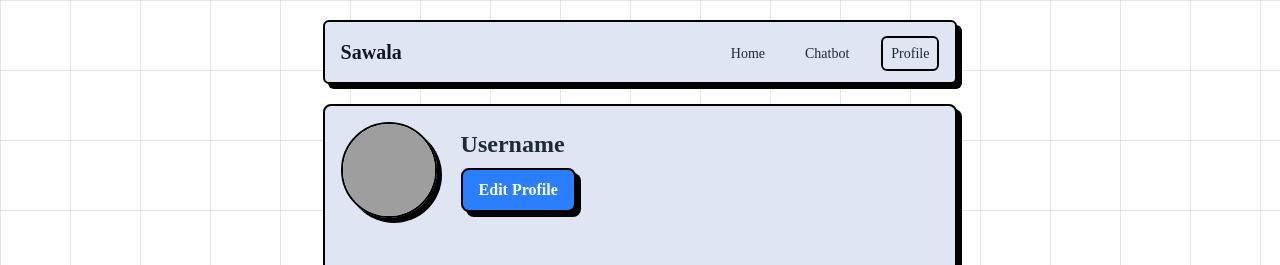
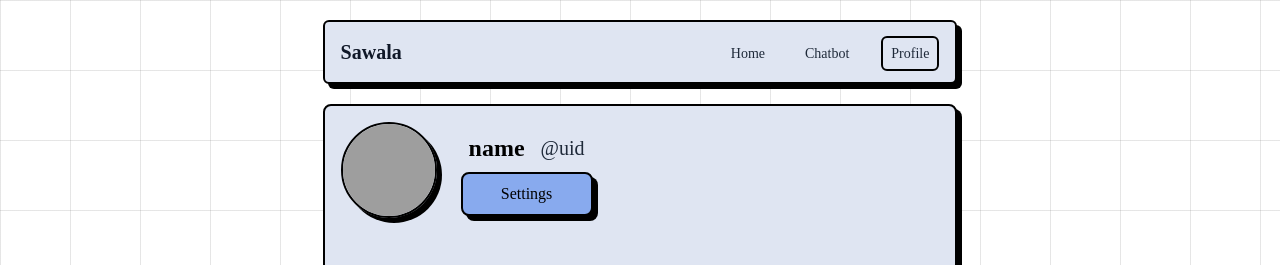
Before and after one commit to Sawala-Apps/Frontend, a PHP site: page /pages/profile.php in a window 1280 px wide. Shown: the top 265 px of the page. Run offline with PHP 8.4, Linux system fonts and the light colour scheme; some web fonts are replaced; grey boxes are pictures that could not be loaded.

Commit message:
edit & change password ui

```diff
--- a/pages/profile.php
+++ b/pages/profile.php
@@ -15,19 +15,21 @@
         <main class="container mx-auto flex flex-col items-center">
             <?php include '../includes/header.php'; ?>
             <div class="flex flex-col space-y-4 w-[80%] max-lg:w-[100%] border-brutal shadow-brutal rounded-lg p-4 bg-[#DFE5F2]">
-                <div class="flex items-center space-x-6 mb-8">
-                    <div class="w-24 h-24 rounded-full overflow-hidden border-4 border-brutal shadow-brutal">
-                        <img src="https://media.tenor.com/VGVjPI0mDS4AAAAe/hanni.png" alt="Profile Picture" class="w-full h-full object-cover">
-                    </div>
-                    <div class="flex flex-col">
-                        <span class="text-gray-800 text-2xl font-bold">Username</span>
-                        <button class="mt-2 px-4 py-2 bg-blue-500 text-white font-bold rounded-lg shadow-brutal hover:bg-blue-600 border-brutal">
-                            Edit Profile
-                        </button>
+                <div class="flex flex-row items-center justify-between w-full mb-8">
+                    <div class="flex flex-row items-center space-x-6">
+                        <div class="w-24 h-24 rounded-full overflow-hidden border-4 border-brutal shadow-brutal">
+                            <img src="https://media.tenor.com/VGVjPI0mDS4AAAAe/hanni.png" alt="Profile Picture" class="w-full h-full object-cover">
+                        </div>
+                        <div class="flex flex-col">
+                        <div class="flex flex-row p-2 items-center justify-center">
+                        <span class="text-black text-2xl font-bold">name</span>
+                        <span class="text-gray-800 text-xl ml-4">@uid</span>
+                        </div>
+                        <button id="settingsButton" class="px-4 py-2 bg-[#88AAEE] hover:bg-blue-600 text-black rounded-lg shadow-brutal btn-brutal border-brutal">Settings</button>
+                        </div>
                     </div>
                 </div>
 
-                <!-- jang gambar bos -->
                 <div class="grid grid-cols-3 gap-4 p-4">
                     <div class="relative group">
                         <div class="w-full h-32 overflow-hidden rounded-lg border-brutal">
@@ -57,6 +59,73 @@
             </div>
         </main>
     </div>
+
+    <div id="settingsModal" class="fixed inset-0 bg-black bg-opacity-20 flex justify-center items-center hidden">
+        <div class="bg-white p-6 rounded-lg shadow-lg w-96">
+            <div class="flex flex-row">
+            <h2 class="text-xl font-bold mb-4">Settings</h2>
+            <h2 class="ml-auto hover:cursor-pointer" id="closeModal">x</h2>
+            </div>
+            <div class="space-y-4">
+                <button class="w-full py-2 px-4 bg-blue-500 text-white rounded-lg btn-brutal shadow-brutal border-brutal" id="editProfileButton">Edit Profile</button>
+                <button class="w-full py-2 px-4 bg-yellow-500 text-white rounded-lg btn-brutal shadow-brutal border-brutal" id="changePasswordButton">Change Password</button>
+                <button class="w-full py-2 px-4 bg-red-500 text-white rounded-lg btn-brutal shadow-brutal border-brutal">Logout</button>
+            </div>
+        </div>
+    </div>
+
+    <div id="editProfileModal" class="fixed inset-0 bg-black bg-opacity-50 flex justify-center items-center hidden">
+        <div class="bg-white p-6 rounded-lg shadow-lg w-96 relative">
+            <h2 class="text-xl font-bold mb-4">Edit Profile</h2>
+            <button class="absolute top-2 right-2 text-gray-500 close-modal hover:cursor-pointer">&times;</button>
+            <form>
+                <label class="block mb-2">Full name</label>
+                <input type="text" class="w-full mb-4 border p-2 rounded-lg">
+                <label class="block mb-2">Profile Picture</label>
+                <input type="file" class="w-full mb-4 border p-2 rounded-lg">
+                <button type="submit" class="w-full py-2 px-4 bg-blue-500 text-white rounded-lg btn-brutal border-brutal shadow-brutal">Save Changes</button>
+            </form>
+        </div>
+    </div>
+
+    <div id="changePasswordModal" class="fixed inset-0 bg-black bg-opacity-50 flex justify-center items-center hidden">
+        <div class="bg-white p-6 rounded-lg shadow-lg w-96 relative">
+            <h2 class="text-xl font-bold mb-4">Change Password</h2>
+            <button class="absolute top-2 right-2 text-gray-500 close-modal hover:cursor-pointer">&times;</button>
+            <form>
+                <label class="block mb-2">Old Password</label>
+                <input type="password" class="w-full mb-4 border p-2 rounded-lg">
+                <label class="block mb-2">New Password</label>
+                <input type="password" class="w-full mb-4 border p-2 rounded-lg">
+                <label class="block mb-2">Confirm Password</label>
+                <input type="password" class="w-full mb-4 border p-2 rounded-lg">
+                <button type="submit" class="w-full py-2 px-4 bg-yellow-500 text-white rounded-lg btn-brutal border-brutal shadow-brutal">Save Password</button>
+            </form>
+        </div>
+    </div>
+
+    <script>
+        document.getElementById("settingsButton").addEventListener("click", function() {
+            document.getElementById("settingsModal").classList.remove("hidden");
+        });
+
+        document.getElementById("closeModal").addEventListener("click", function() {
+            document.getElementById("settingsModal").classList.add("hidden");
+        });
+
+        document.getElementById("editProfileButton").addEventListener("click", function() {
+            document.getElementById("editProfileModal").classList.remove("hidden");
+        });
+
+        document.getElementById("changePasswordButton").addEventListener("click", function() {
+            document.getElementById("changePasswordModal").classList.remove("hidden");
+        });
+
+        document.querySelectorAll(".close-modal").forEach(button => {
+            button.addEventListener("click", function() {
+                this.parentElement.parentElement.classList.add("hidden");
+            });
+        });
+    </script>
 </body>
-
 </html>
```
